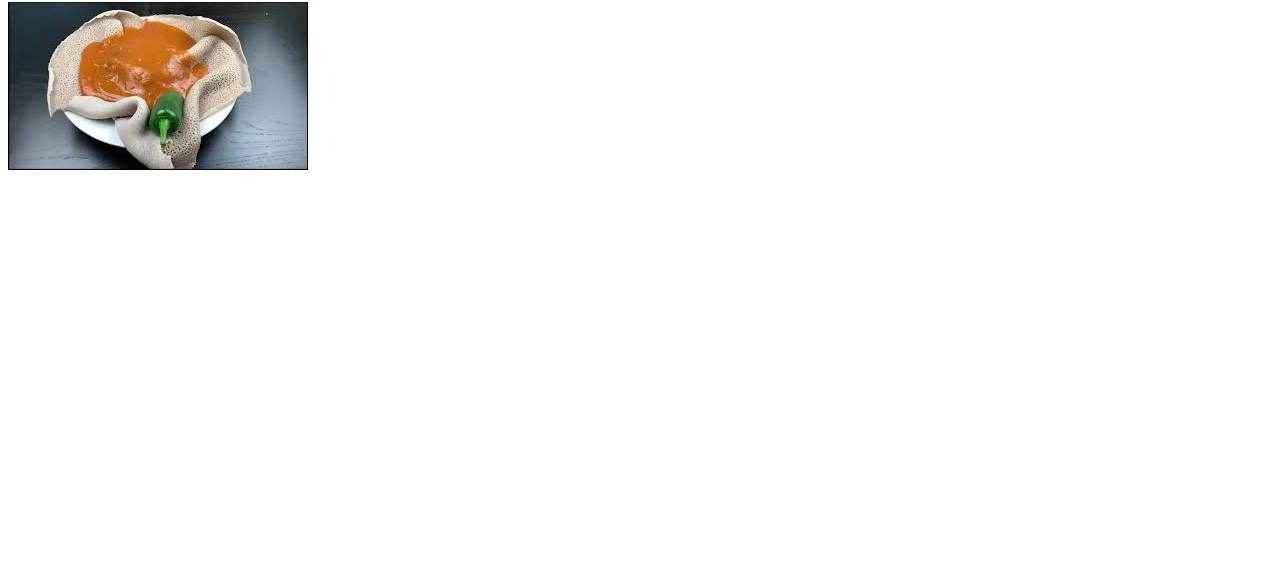
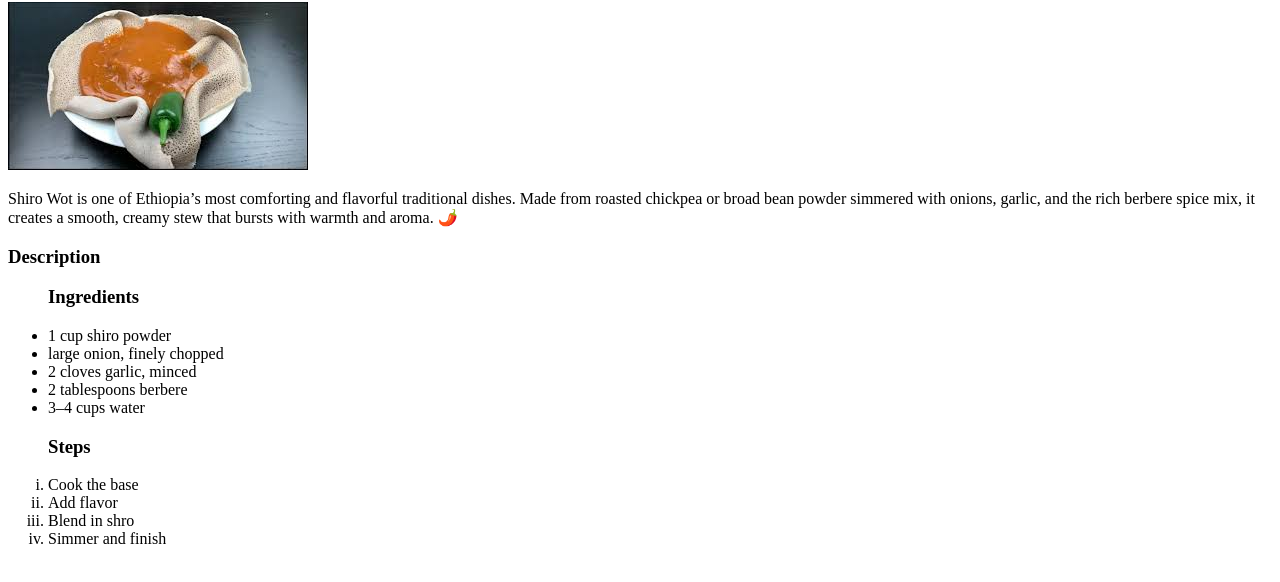
Before and after one commit to Yeabsra2397/Odine-recipes, a plain HTML site: page recipes/shro.html in a window 1280 px wide. Shown: the part 104-686 px from the top of the page. Drawn offline with Linux system fonts and the light colour scheme.

Commit message:
Inserted description, ingridient and steps to shro.html

```diff
--- a/recipes/shro.html
+++ b/recipes/shro.html
@@ -10,5 +10,26 @@
     <h1>Shro Recipes</h1>
     <img src="../image/shro.jpeg" alt="image of shro">
 
+
+    <p>Shiro Wot is one of Ethiopia’s most comforting and flavorful traditional dishes. Made from roasted chickpea or broad bean powder simmered with onions, garlic, and the rich berbere spice mix, it creates a smooth, creamy stew that bursts with warmth and aroma. 🌶️</p>
+
+    <h3>Description</h3>
+    <ul>
+        <h3>Ingredients</h3>
+        <li>1 cup shiro powder </li>
+        <li>large onion, finely chopped</li>
+        <li>2 cloves garlic, minced</li>
+        <li>2 tablespoons berbere </li>
+        <li>3–4 cups water</li>
+    </ul>
+
+    <ol type="i">
+        <h3>Steps</h3>
+        <li>Cook the base</li>
+        <li>Add flavor</li>
+        <li>Blend in shro</li>
+        <li>Simmer and finish</li>
+    </ol>
+
 </body>
 </html>
```
